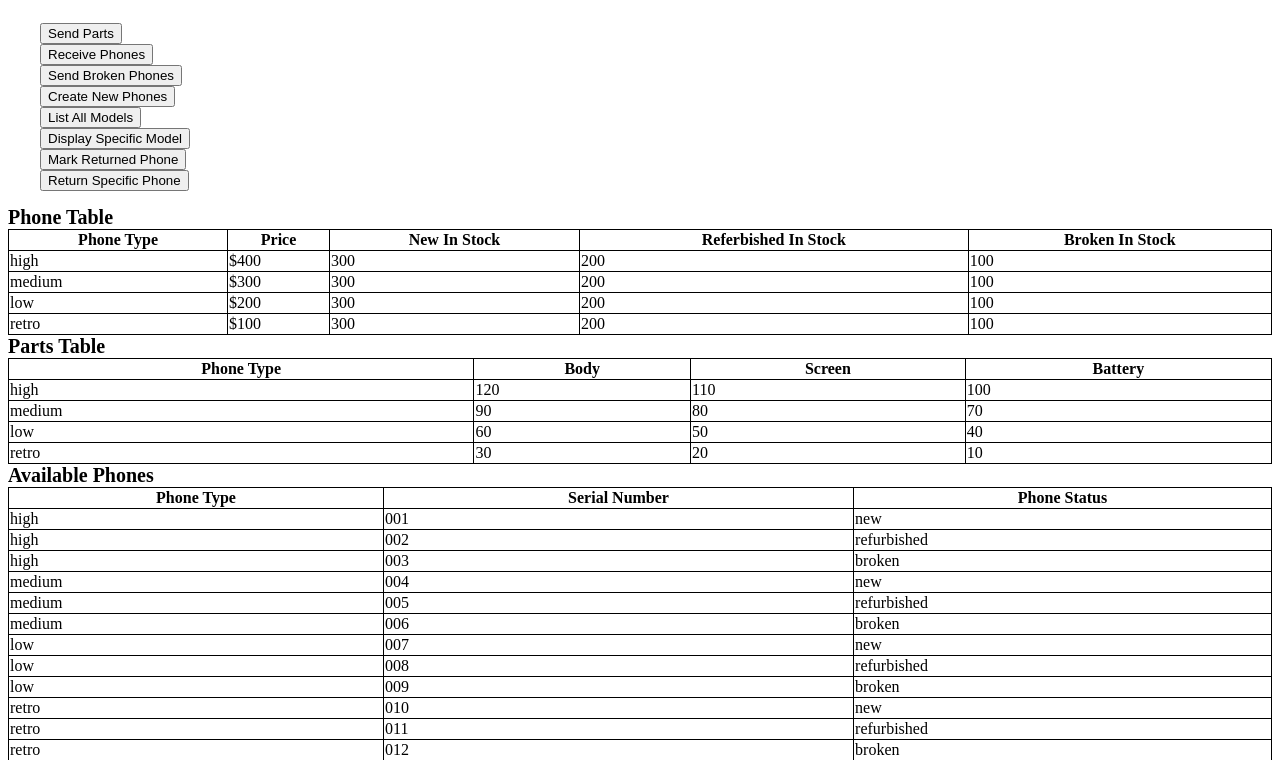
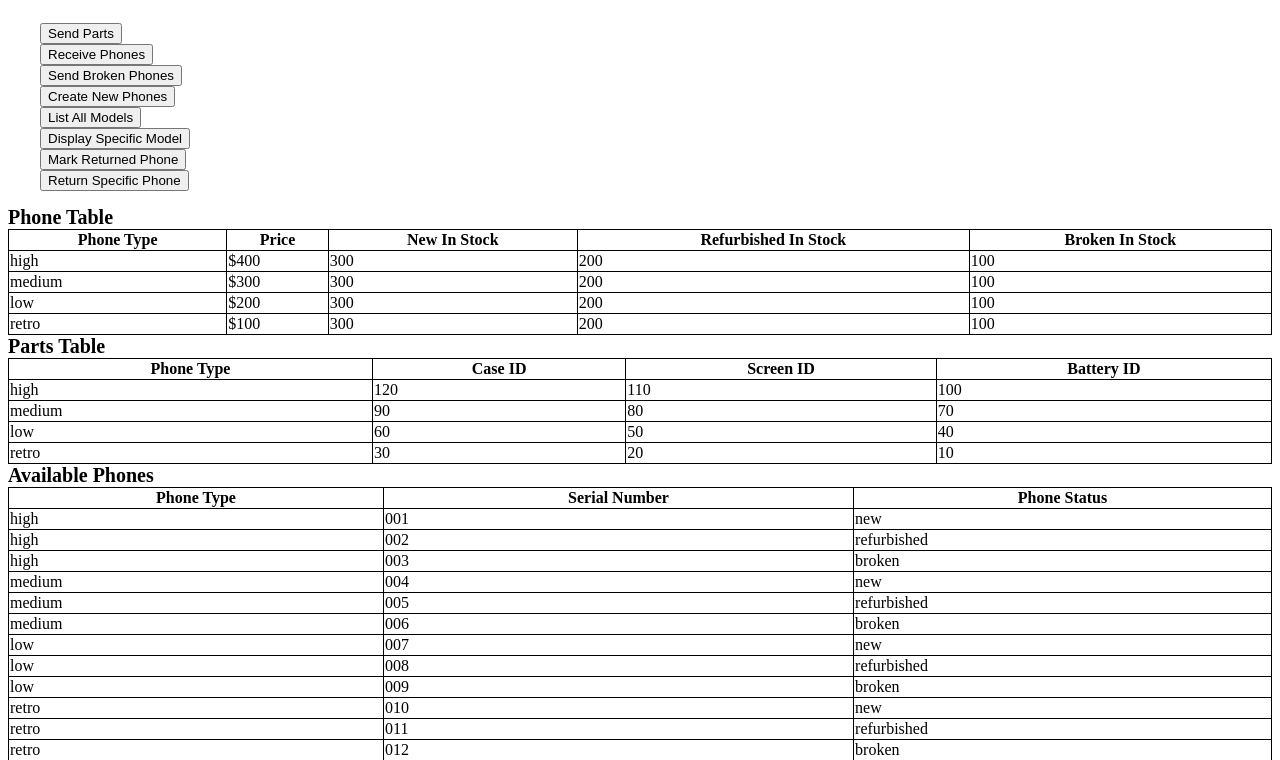
Before and after one commit to LukeHarrold/Inventory343, a Flask app: page / in a window 1280 px wide. Shown: the top 760 px of the page. Run offline with Flask 2, Linux system fonts and the light colour scheme.

Commit message:
small html change

```diff
--- a/templates/layout.html
+++ b/templates/layout.html
@@ -37,7 +37,7 @@
     <th>Phone Type</th>
     <th>Price</th>
     <th>New In Stock</th>
-    <th>Referbished In Stock</th>
+    <th>Refurbished In Stock</th>
     <th>Broken In Stock</th>
   </tr>
   {% for n in table1data %}
@@ -54,9 +54,9 @@
 	<div class=t-h>Parts Table</div>
   <tr>
     <th>Phone Type</th>
-    <th>Body</th>
-    <th>Screen</th>
-    <th>Battery</th>
+    <th>Case ID</th>
+    <th>Screen ID</th>
+    <th>Battery ID</th>
   </tr>
   {% for n in table2data %}
   <tr>
```
